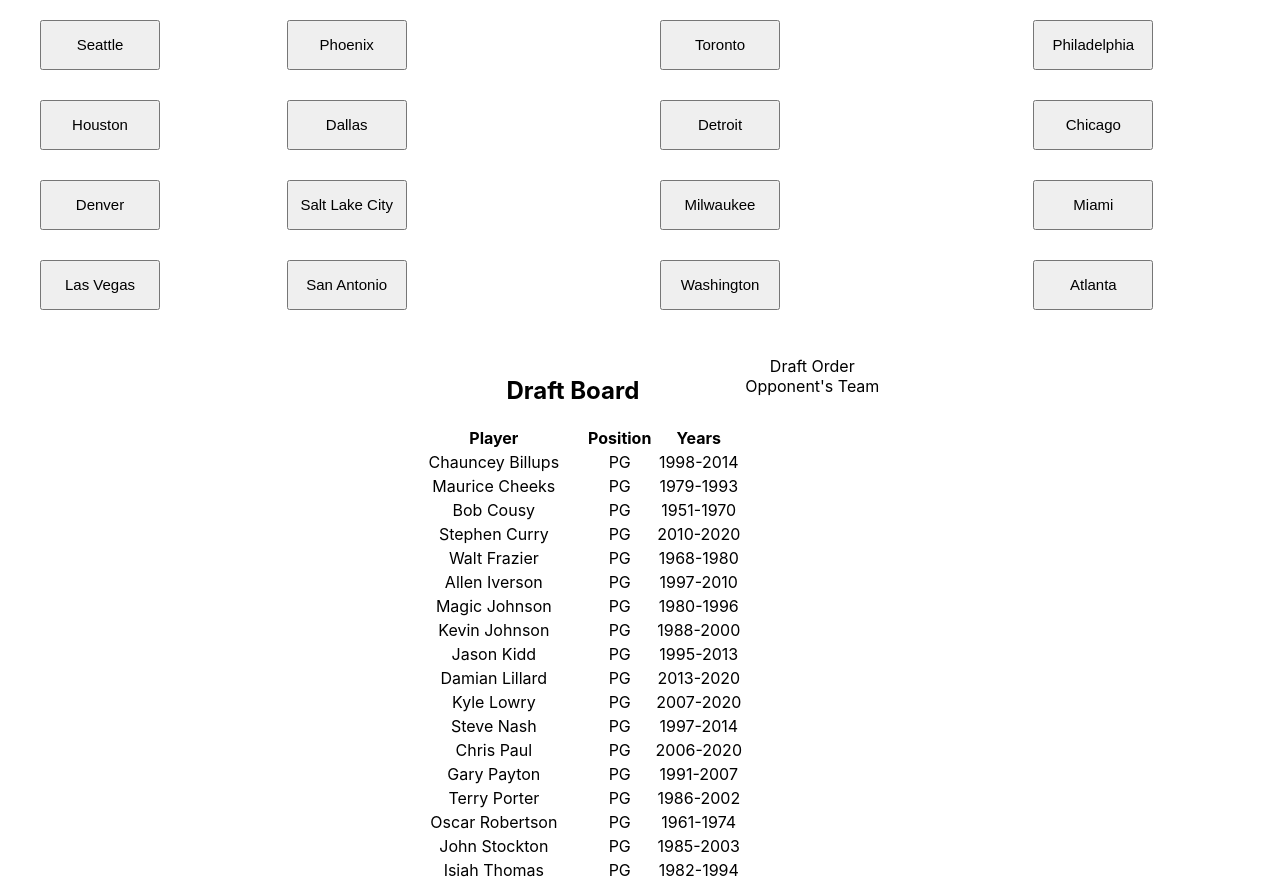
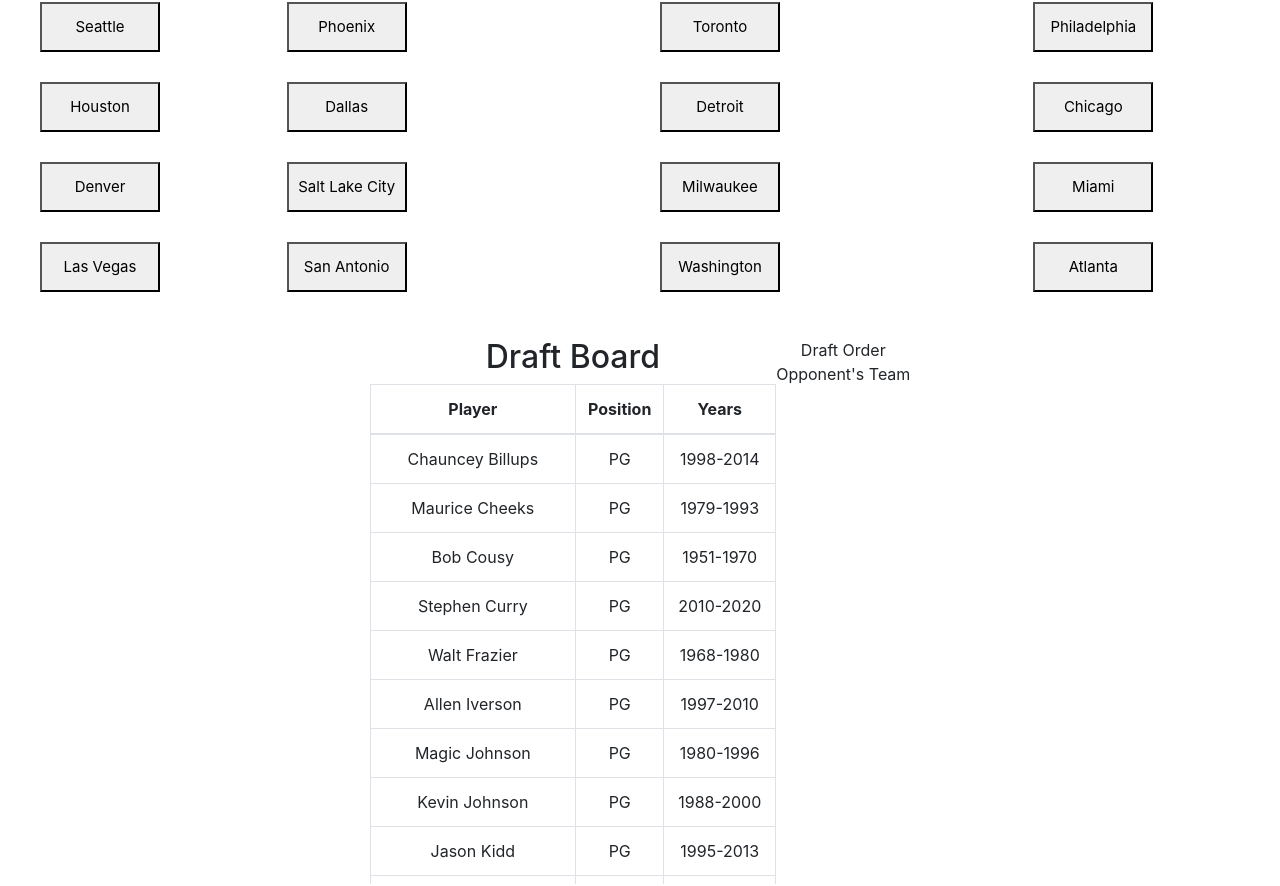
Before and after one commit to ssymonds17/nba-draft-app, a React (Create React App) app: page / in a window 1280 px wide. Shown: the part 214-1100 px from the top of the page. Built offline with nearby package versions, Linux system fonts and the light colour scheme.

Commit message:
Added react-bootstrap to project and amended table in DraftBoard to <Table> plus temporary stylings

```diff
--- a/package.json
+++ b/package.json
@@ -7,6 +7,7 @@
     "@testing-library/react": "^11.1.0",
     "@testing-library/user-event": "^12.1.10",
     "react": "^17.0.1",
+    "react-bootstrap": "^1.4.0",
     "react-dom": "^17.0.1",
     "react-scripts": "4.0.1",
     "web-vitals": "^0.2.4"
--- a/public/index.html
+++ b/public/index.html
@@ -1,14 +1,12 @@
 <!DOCTYPE html>
 <html lang="en">
+
 <head>
   <meta charset="utf-8" />
   <link rel="icon" href="%PUBLIC_URL%/favicon.ico" />
   <meta name="viewport" content="width=device-width, initial-scale=1" />
   <meta name="theme-color" content="#000000" />
-    <meta
-      name="description"
-      content="Web site created using create-react-app"
-    />
+  <meta name="description" content="Web site created using create-react-app" />
   <link rel="apple-touch-icon" href="%PUBLIC_URL%/logo192.png" />
   <!--
       manifest.json provides metadata used when your web app is installed on a
@@ -24,8 +22,11 @@
       work correctly both with client-side routing and a non-root public URL.
       Learn how to configure a non-root public URL by running `npm run build`.
     -->
-    <title>React App</title>
+  <link rel="stylesheet" href="https://maxcdn.bootstrapcdn.com/bootstrap/4.5.0/css/bootstrap.min.css"
+    integrity="sha384-9aIt2nRpC12Uk9gS9baDl411NQApFmC26EwAOH8WgZl5MYYxFfc+NcPb1dKGj7Sk" crossorigin="anonymous" />
+  <title>NBA Fantasy Draft</title>
 </head>
+
 <body>
   <noscript>You need to enable JavaScript to run this app.</noscript>
   <div id="root"></div>
@@ -40,4 +41,5 @@
       To create a production bundle, use `npm run build` or `yarn build`.
     -->
 </body>
+
 </html>
--- a/src/components/DraftBoard.js
+++ b/src/components/DraftBoard.js
@@ -1,4 +1,5 @@
 import React from 'react';
+import Table from 'react-bootstrap/Table';
 
 import PlayerData from '../data/PlayerData.json';
 
@@ -6,7 +7,7 @@ export default function DraftBoard() {
  const data = PlayerData;
  return <div>
   <h2>Draft Board</h2>
-  <table style={{ height: '80%' }}>
+  <Table responsive bordered style={{ height: '500px', display: 'block', overflowY: 'auto' }}>
    <thead>
     <tr>
      <th>Player</th>
@@ -25,6 +26,6 @@ export default function DraftBoard() {
      ))
     }
    </tbody>
-  </table>
+  </Table>
  </div>
 }
```
Also changed, not shown: 2 other files (tests, documents, lock files or other folders). Lines whose indentation alone changed are shown as unchanged.
